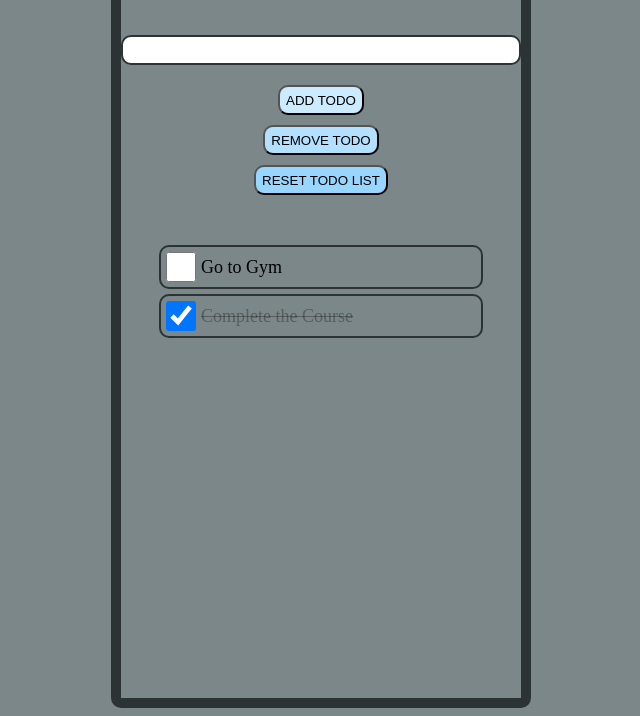
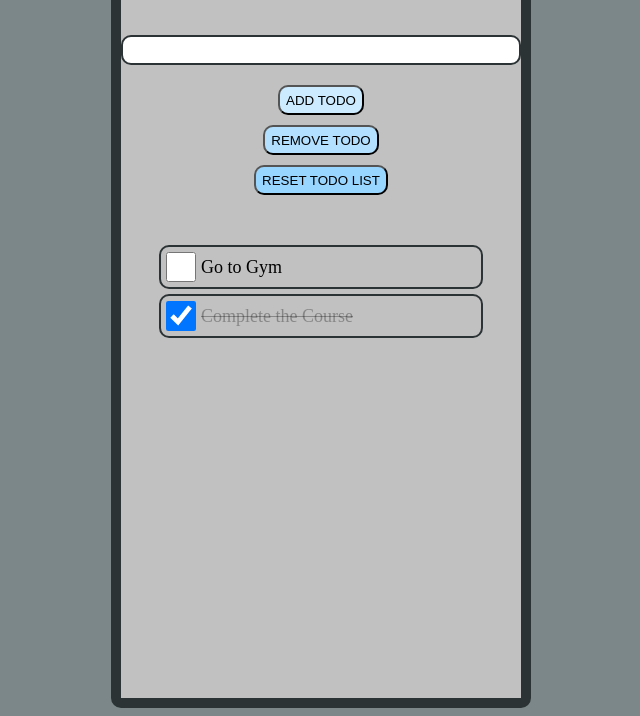
Before and after one commit to sudhanshu1999/TODO-Application, a plain HTML site: page index.html in a window 1280 px wide. Shown: the part 120-836 px from the top of the page, without its empty margins (319-959 px from the left). Drawn offline with Linux system fonts and the light colour scheme.

Commit message:
Update TODO.css

```diff
--- a/TODO.css
+++ b/TODO.css
@@ -7,7 +7,7 @@ body{
 	 height: 10px;
 	margin: 0 auto;
 	text-align: center;
-	background-color: :#c1c1c1;
+	background-color:#c1c1c1;
 	height: 800px;
 	overflow-y: auto;
 	color: black;
```
